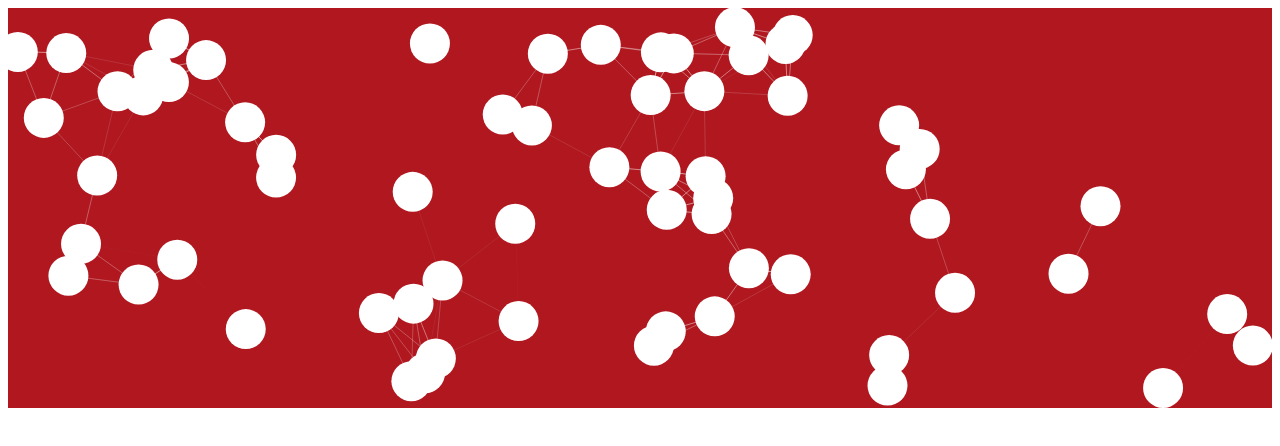
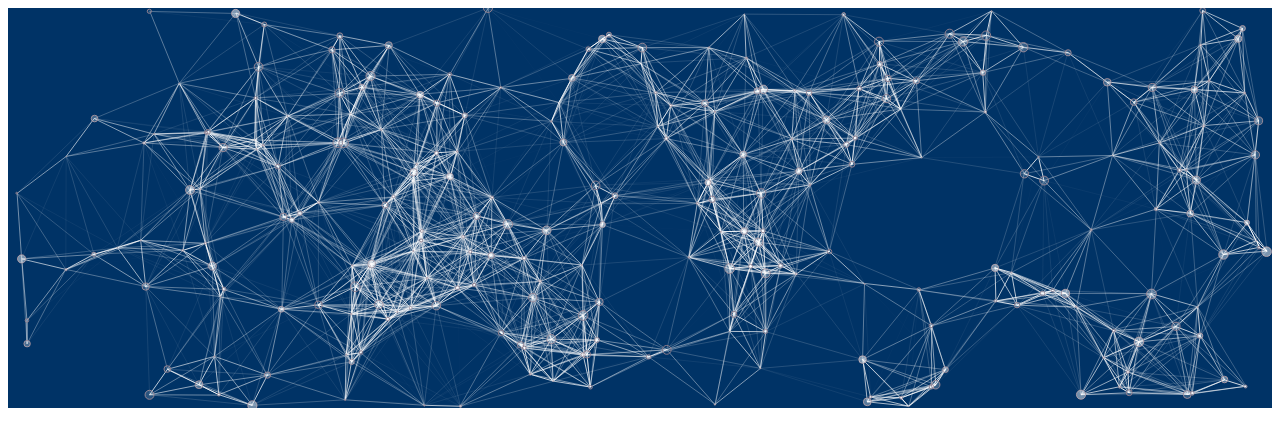
Before and after one commit to karabayse/particles, a website: page public/views/index.html in a window 1280 px wide. Drawn offline with nearby package versions, Linux system fonts and the light colour scheme; files that its build step writes are made by us from their sources; animation ran at ten frames a second; files whose address does not match are found by name.

Commit message:
configured number of particles, colors, movement, interactivity

```diff
--- a/public/particles.json
+++ b/public/particles.json
@@ -1,7 +1,67 @@
 {
   "particles": {
     "number": {
-      "value": 100
+      "value": 400
+    },
+    "color": {
+      "value": "#FFF"
+    },
+    "shape": {
+      "type": "circle",
+      "stroke": {
+        "width": 1,
+        "color": "#8B7B8B"
+      }
+    },
+    "opacity": {
+      "value": 0.5,
+      "random": true,
+      "anim": {
+        "enable": false,
+        "speed": 3
+      }
+    },
+    "size": {
+      "value": 5,
+      "random": true,
+      "anim": {
+        "enable": false,
+        "speed": 30
+      }
+    },
+    "line_linked": {
+      "enable": true,
+      "distance": 120,
+      "color": "#FFF",
+      "width": 1
+    },
+    "move": {
+      "enable": true,
+      "speed": 2,
+      "direction": "none",
+      "straight": false
+    }
+  },
+  "interactivity": {
+    "events": {
+      "onhover": {
+        "enable": true,
+        "mode": "repulse"
+      },
+      "onclick": {
+        "enable": true,
+        "mode": "bubble"
+      }
+    },
+    "modes": {
+      "repulse": {
+        "distance": 50,
+        "duration": 0.4
+      },
+      "bubble": {
+        "distance": 100,
+        "size": 10
+      }
     }
   }
 }
--- a/public/styles/styles.css
+++ b/public/styles/styles.css
@@ -1,4 +1,4 @@
 #particles-js {
-  background-color: #B0171F;
+  background-color: #003366;
   height: 400px;
 }
```
Also changed, not shown: README.md, particles-view.png (added), public/views/index.html (line endings or trailing spaces).
